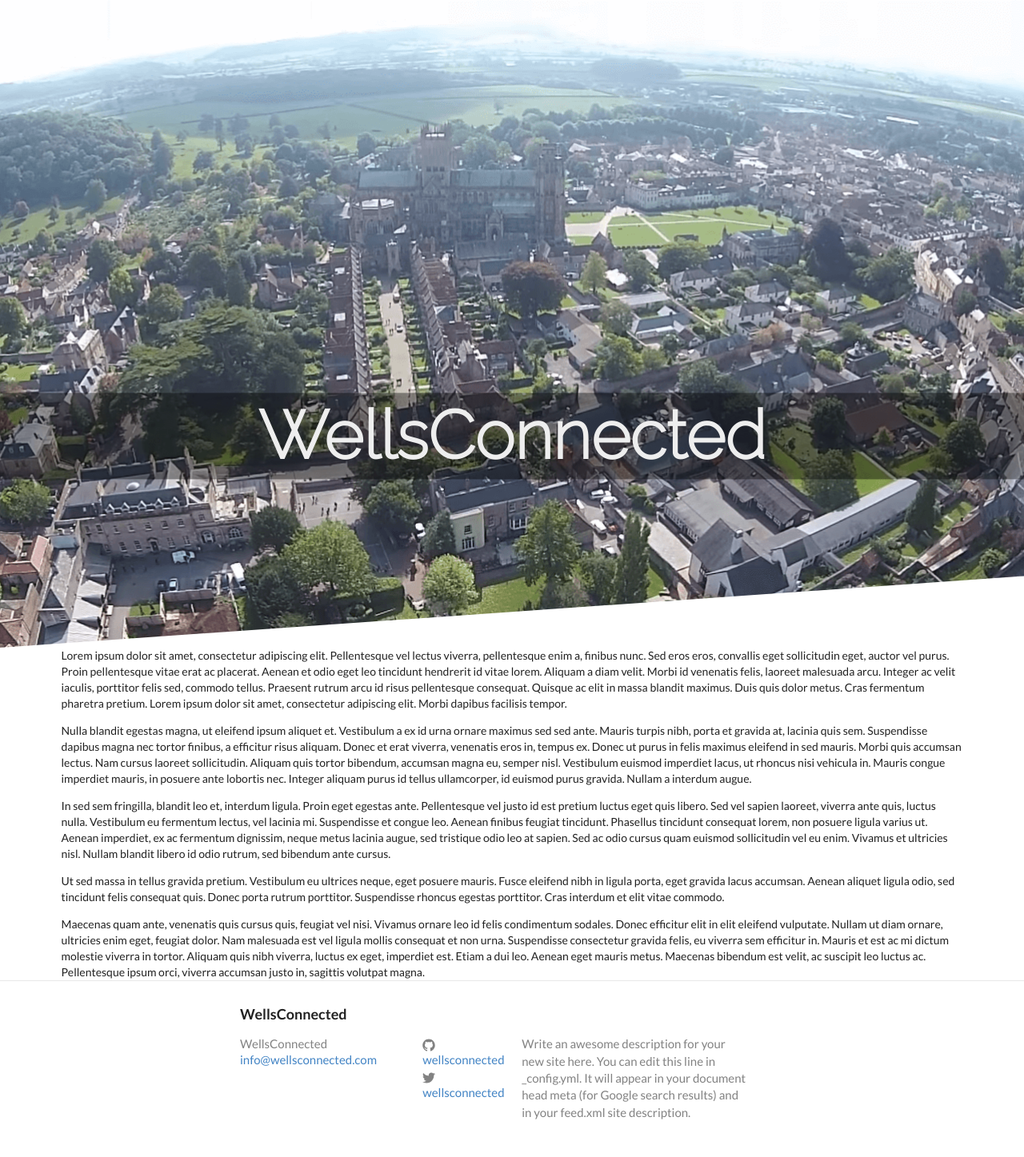
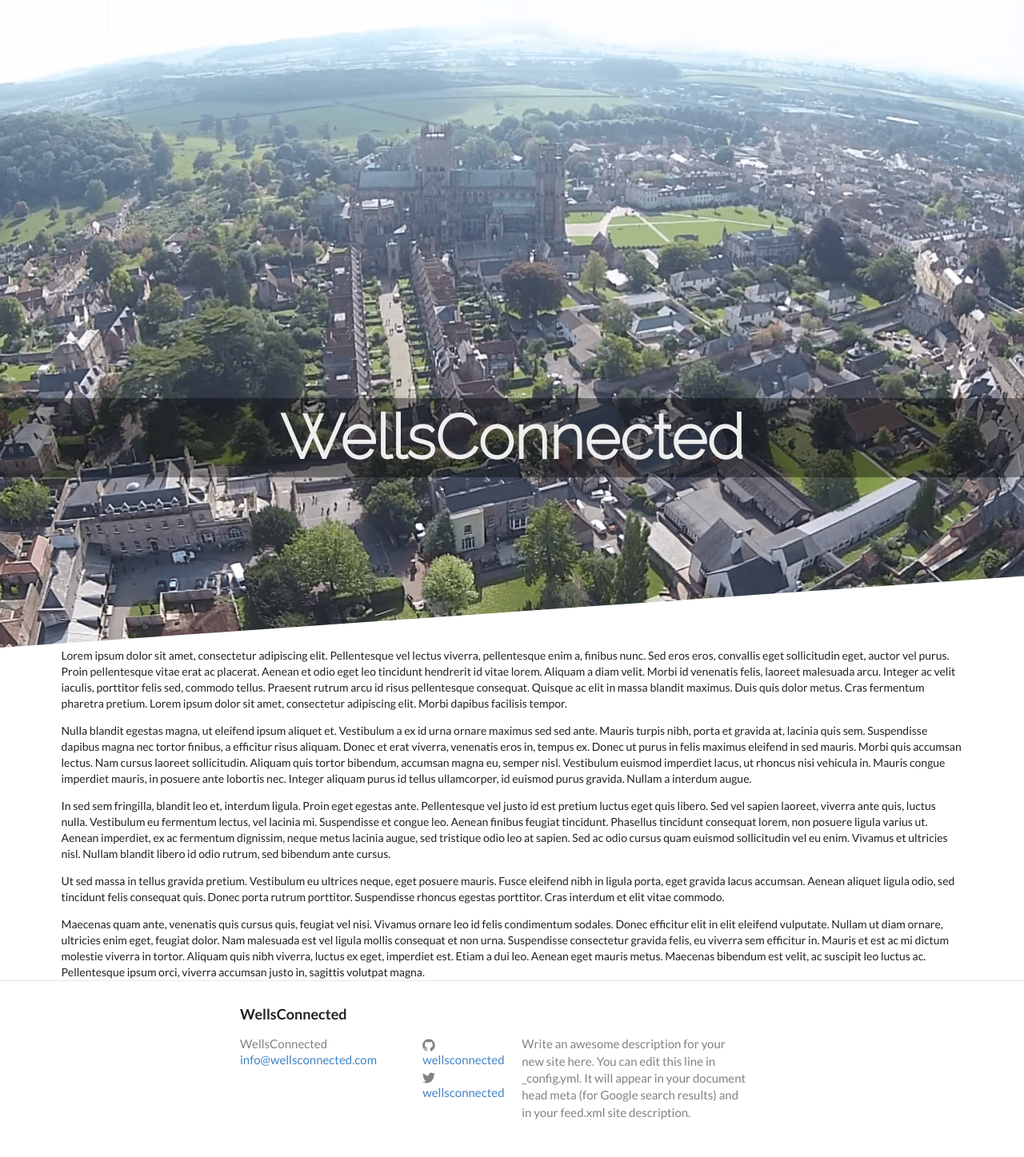
Before and after one commit to WellsConnected/wellsconnected.github.io, a Jekyll site: the page built from index.html, in a window 1280 px wide. Shown: the whole page at 80% size. Built offline with Jekyll 4.4.1, drawn with Linux system fonts in a browser that asks for light colours; nearby versions of some CDN libraries.

Commit message:
front page h1 resize

```diff
--- a/css/style.css
+++ b/css/style.css
@@ -20,7 +20,7 @@
 
 #banner h1 {
   color: #eee;
-  font-size: 6em;
+  font-size: 6vw;
   font-family: 'Raleway';
 }
 
```
